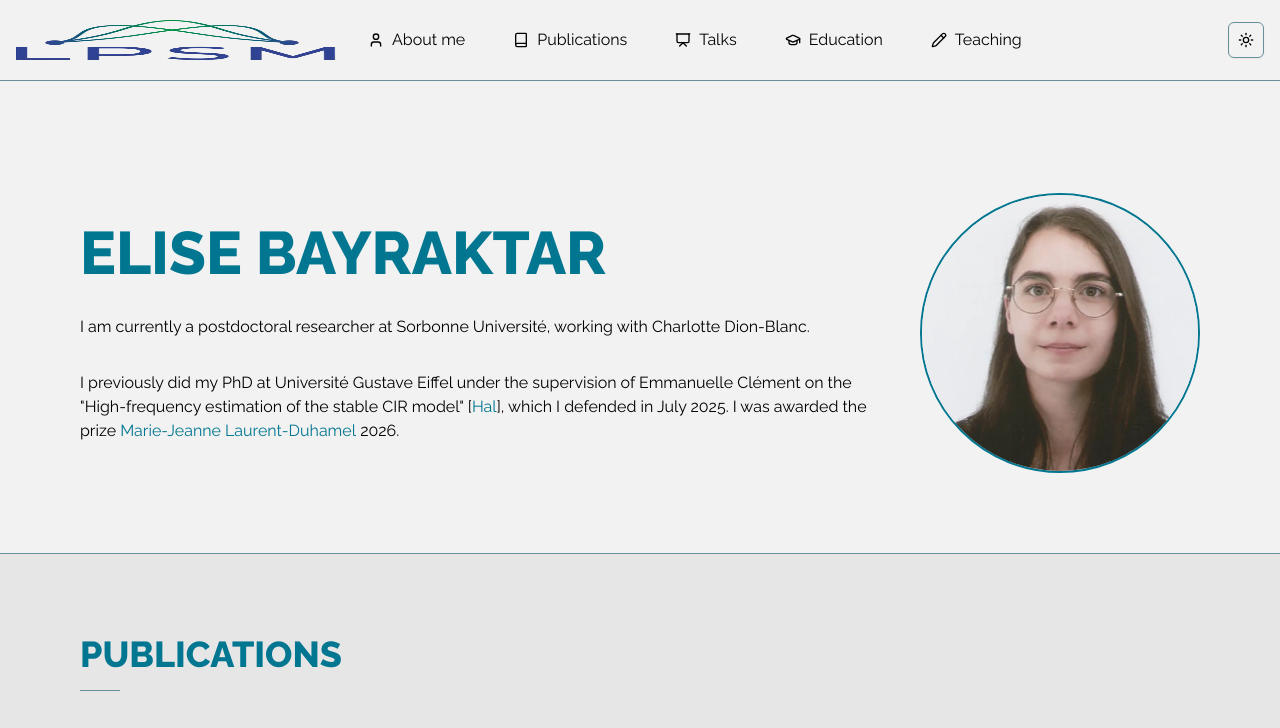
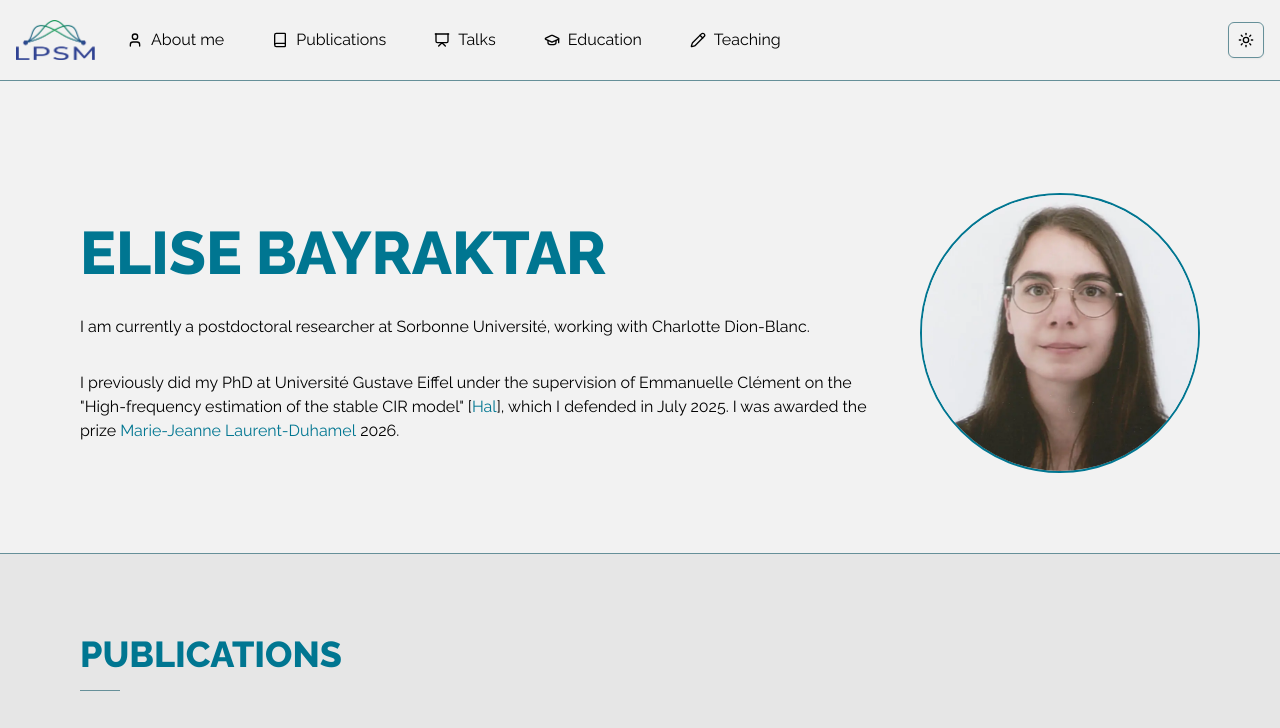
Before and after one commit to elisebayraktar/elisebayraktar.github.io, an Astro site: page / in a window 1280 px wide. Shown: the top 728 px of the page. Built offline with nearby package versions, Linux system fonts and the light colour scheme; Astro itself is replaced by a stand-in of ours.

Commit message:
fix: lpsm image correct width

```diff
--- a/src/components/Header.astro
+++ b/src/components/Header.astro
@@ -8,7 +8,7 @@ import { sections } from '@/lib/constants'
   <nav class="flex h-16 items-center gap-2 md:gap-4">
     <img
       alt="LPSM — Laboratoire de Probabilités, Statistiques et Modélisation"
-      class="h-10"
+      class="h-10 w-auto shrink-0"
       decoding="async"
       height="162"
       src="/images/lpsm.webp"
```
